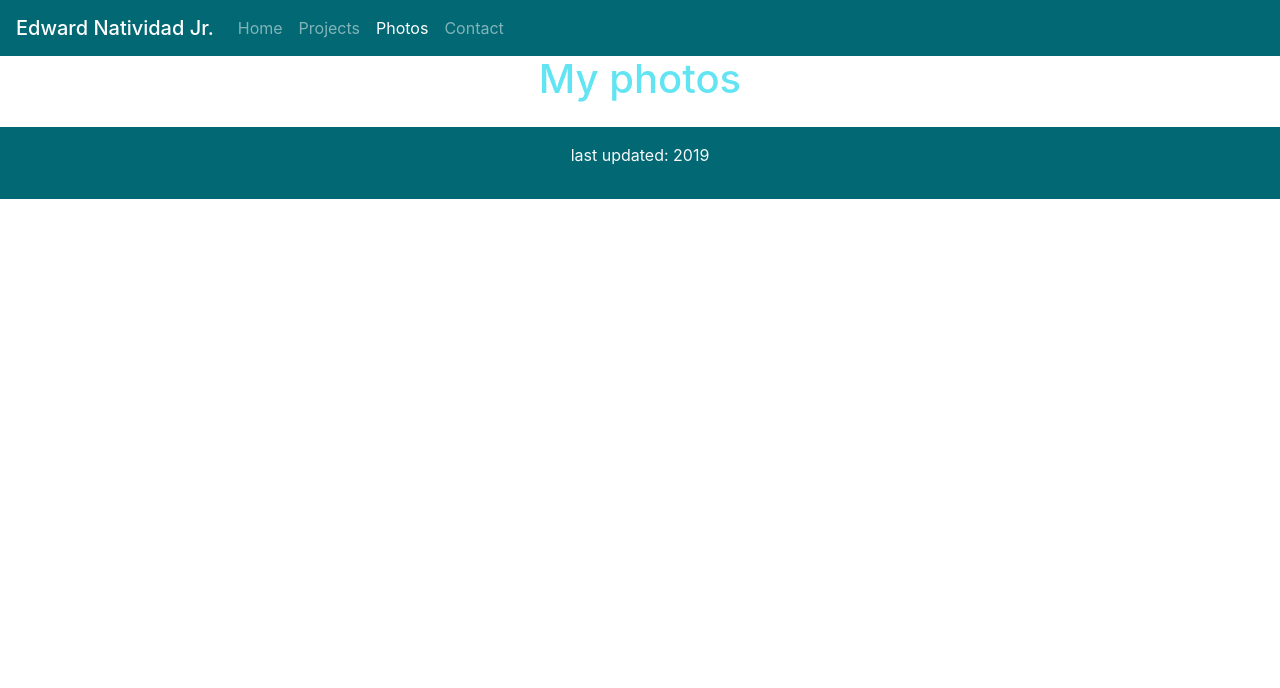
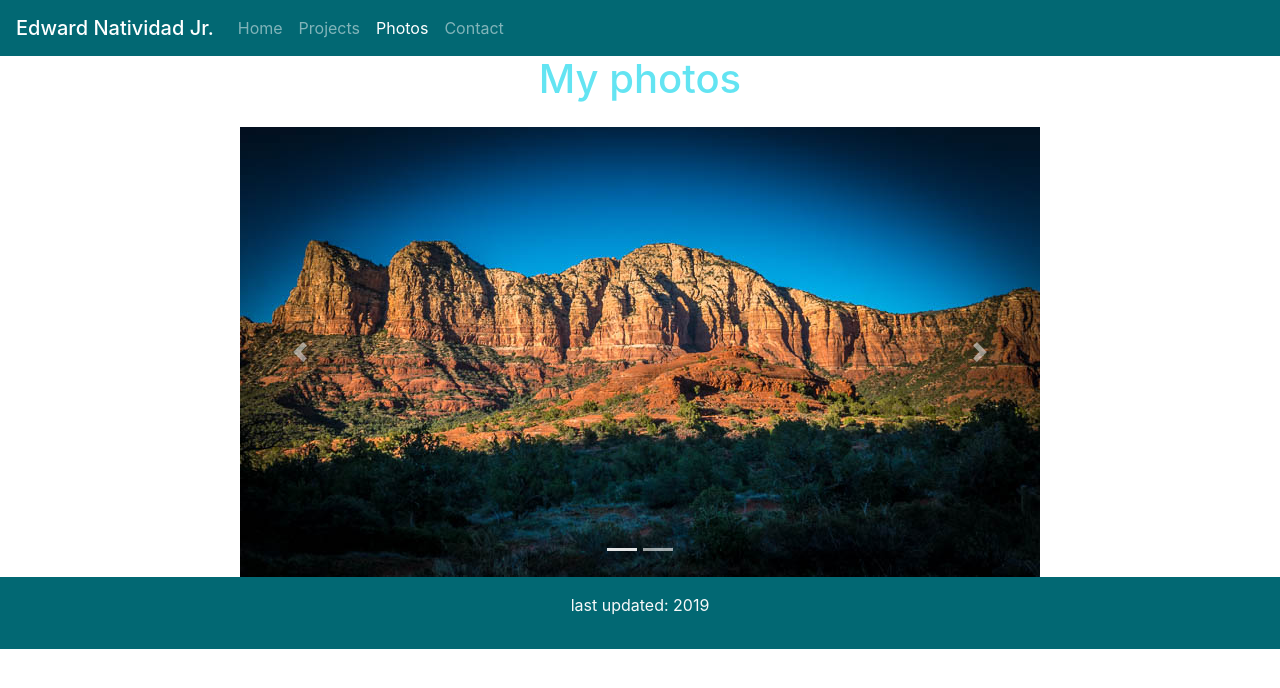
Before and after one commit to edster1967/eln-portfolio, an Angular app: page /photos in a window 1280 px wide. Shown: the top 688 px of the page. Built offline with nearby package versions, Linux system fonts and the light colour scheme.

Commit message:
added photo carousel - version one

```diff
--- a/angular.json
+++ b/angular.json
@@ -84,6 +84,7 @@
               "src/assets"
             ],
             "styles": [
+              "./node_modules/bootstrap/dist/css/bootstrap.min.css",
               "src/styles.css"
             ],
             "scripts": []
@@ -115,6 +116,7 @@
           }
         }
       }
-    }},
+    }
+  },
   "defaultProject": "eln-portfolio"
 }
--- a/package.json
+++ b/package.json
@@ -20,6 +20,7 @@
     "@angular/platform-browser-dynamic": "~8.0.0",
     "@angular/router": "~8.0.0",
     "bootstrap": "^4.3.1",
+    "ngx-bootstrap": "^3.1.4",
     "rxjs": "~6.4.0",
     "tslib": "^1.9.0",
     "zone.js": "~0.9.1"
--- a/src/app/app.module.ts
+++ b/src/app/app.module.ts
@@ -9,6 +9,7 @@ import { HeaderComponent } from './header/header.component';
 import { HomeComponent } from './home/home.component';
 import { PhotosComponent } from './photos/photos.component';
 import { PageNotFoundComponent } from './page-not-found/page-not-found.component';
+import { CarouselModule } from 'ngx-bootstrap/carousel';
 
 
 const appRoutes: Routes = [
@@ -32,6 +33,7 @@ const appRoutes: Routes = [
     RouterModule.forRoot(
       appRoutes, {enableTracing: true}
     ),
+    CarouselModule.forRoot(),
 
   ],
   providers: [],
--- a/src/app/photos/photos.component.css
+++ b/src/app/photos/photos.component.css
@@ -2,3 +2,8 @@
     color: #63E4F2;
     padding-bottom: 1em;
 }
+
+.photo-carousel-img{
+    width: 100%;
+    display: block;
+}
--- a/src/app/photos/photos.component.html
+++ b/src/app/photos/photos.component.html
@@ -1,3 +1,14 @@
 <div id="photo-banner" class="text-center">
     <h1>My photos</h1>
 </div>
+
+<div id="photo-carousel" class="container d-flex align-items-center flex-column">
+    <carousel>
+        <slide>
+            <img src="assets/img/gc_eln.jpg" alt="first slide" class="photo-carousel-img">
+        </slide>
+        <slide>
+            <img src="assets/img/sedona_eln.jpg" alt="third slide" class="photo-carousel-img">
+        </slide>
+    </carousel>
+</div>
```
Also changed, not shown: 1 other file (tests, documents, lock files or other folders).
